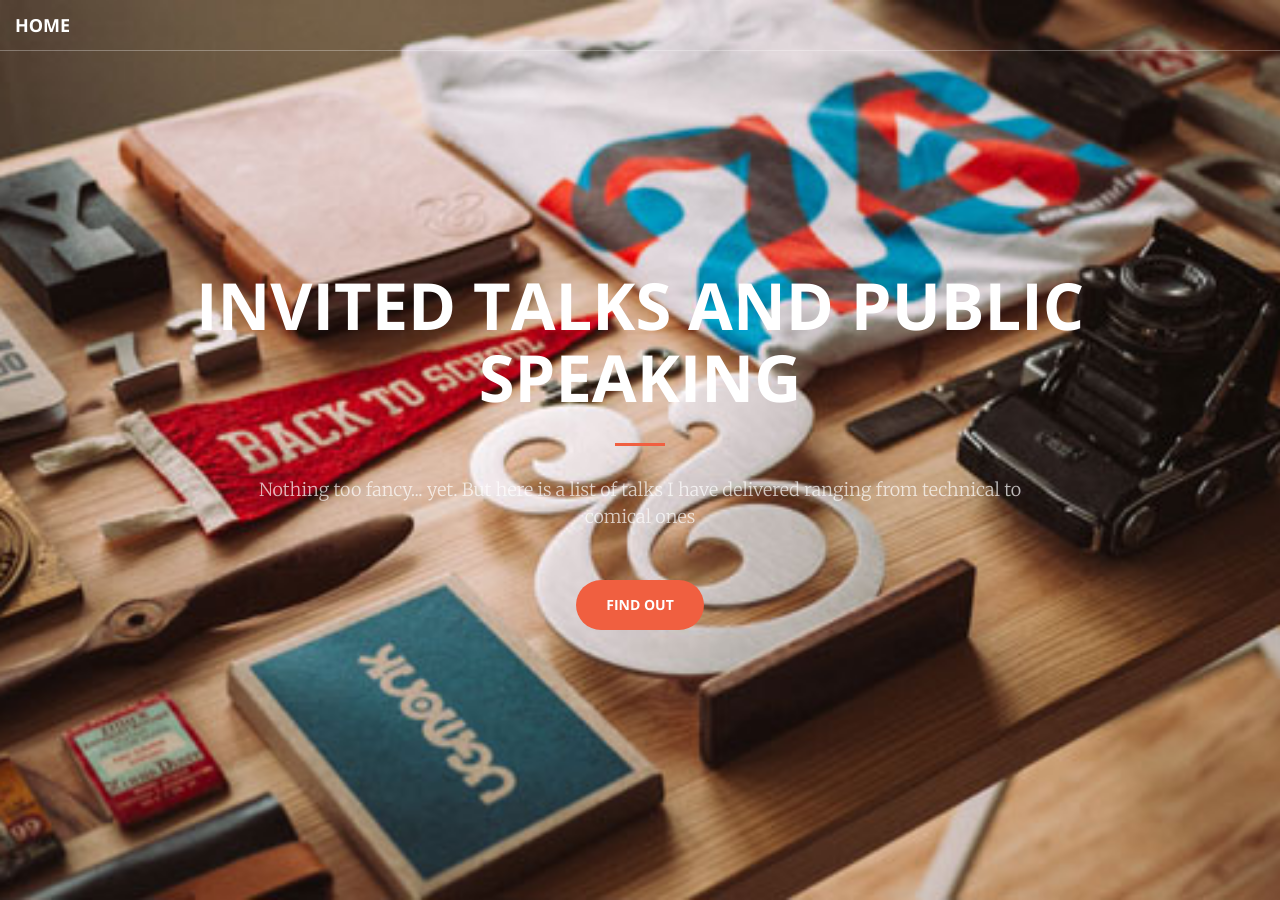
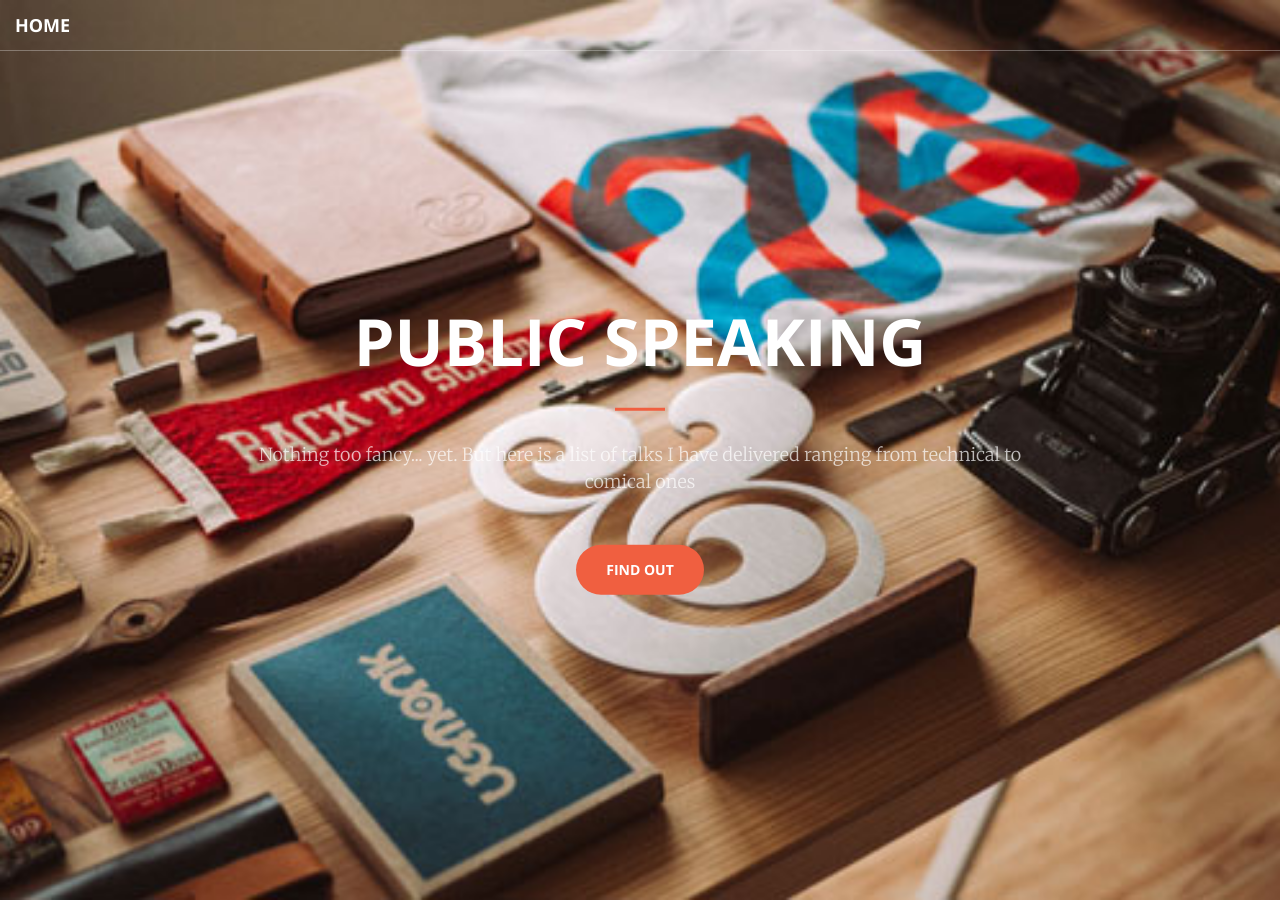
Before and after one commit to aravindbharathi/aravindbharathi.github.io, a Jekyll site: the page talks/index.html, which Jekyll copies as it is, in a window 1280 px wide and 900 px high. Built offline with Jekyll 4.4.1, drawn with Linux system fonts in a browser that asks for light colours; some of the changed text lies outside the part shown.

Commit message:
Update index.html

```diff
--- a/talks/index.html
+++ b/talks/index.html
@@ -67,7 +67,7 @@
     <header>
         <div class="header-content">
             <div class="header-content-inner">
-                <h1>Invited Talks and Public Speaking</h1>
+                <h1>Public Speaking</h1>
                 <hr>
                 <p>Nothing too fancy... yet. But here is a list of talks I have delivered ranging from technical to comical ones</p>
                 <a href="#portfolio" class="btn btn-primary btn-xl page-scroll">Find Out</a>
@@ -75,53 +75,18 @@
         </div>
     </header>
 
-    <section class="no-padding" id="portfolio">
-        <div class="container-fluid">
-            <div class="row no-gutter">
-                <div class="col-lg-4 col-sm-6">
-                    <a href="/rec/prod" class="portfolio-box">
-                        <img src="/img/random/prod1.jpg" class="img-responsive" alt="">
-                        <div class="portfolio-box-caption">
-                            <div class="portfolio-box-caption-content">
-                                <div class="project-category text-faded">
-                                    Productivity
-                                </div>
-                                <div class="project-name">
-                                    In The Real World
-                                </div>
-                            </div>
-                        </div>
-                    </a>
-                </div>
-                <div class="col-lg-4 col-sm-6">
-                    <a href="/rec/sci" target="_blank" class="portfolio-box">
-                        <img src="/img/random/chemistry2.jpg" class="img-responsive" alt="">
-                        <div class="portfolio-box-caption">
-                            <div class="portfolio-box-caption-content">
-                                <div class="project-category text-faded">
-                                    Science
-                                </div>
-                                <div class="project-name">
-                                    Random
-                                </div>
-                            </div>
-                        </div>
-                    </a>
-                </div>
-                <div class="col-lg-4 col-sm-6">
-                    <a href="/rec/fantasy" class="portfolio-box">
-                        <img src="/img/random/fantasy1.jpg" class="img-responsive" alt="">
-                        <div class="portfolio-box-caption">
-                            <div class="portfolio-box-caption-content">
-                                <div class="project-category text-faded">
-                                    Fantasy
-                                </div>
-                                <div class="project-name">
-                                    Atlantis and A Reverie
-                                </div>
-                            </div>
-                        </div>
-                    </a>
+    <section class="bg-primary" id="talks2">
+        <div class="container">
+            <div class="row">
+                <div class="col-lg-8 col-lg-offset-2 text-center">
+                    <h2 class="section-heading">Technical</h2>
+                    <hr class="light">
+                    <p class="text-faded">I'm an Undergraduate Student in the Department of Physics at IIT Bombay. I am also pursuing a minor in the field of Geoinformatics and a part of the Student Satellite Program. Although, a bulk of my interest has been focussed on the study of Space Science and Technology, there is a 99% chance that you will find me anywhere from a History class to a debate on Etymology. I'm also an avid cyclist and enjoy playing the piano!</p>
+                    <!--a href="#stuff" class="btn btn-default btn-xl">What else?</a-->
+                    <h2 class="section-heading">Miscellaneous</h2>
+                    <hr class="light">
+                    <p class="text-faded">I'm an Undergraduate Student in the Department of Physics at IIT Bombay. I am also pursuing a minor in the field of Geoinformatics and a part of the Student Satellite Program. Although, a bulk of my interest has been focussed on the study of Space Science and Technology, there is a 99% chance that you will find me anywhere from a History class to a debate on Etymology. I'm also an avid cyclist and enjoy playing the piano!</p>
+
                 </div>
             </div>
         </div>
```
